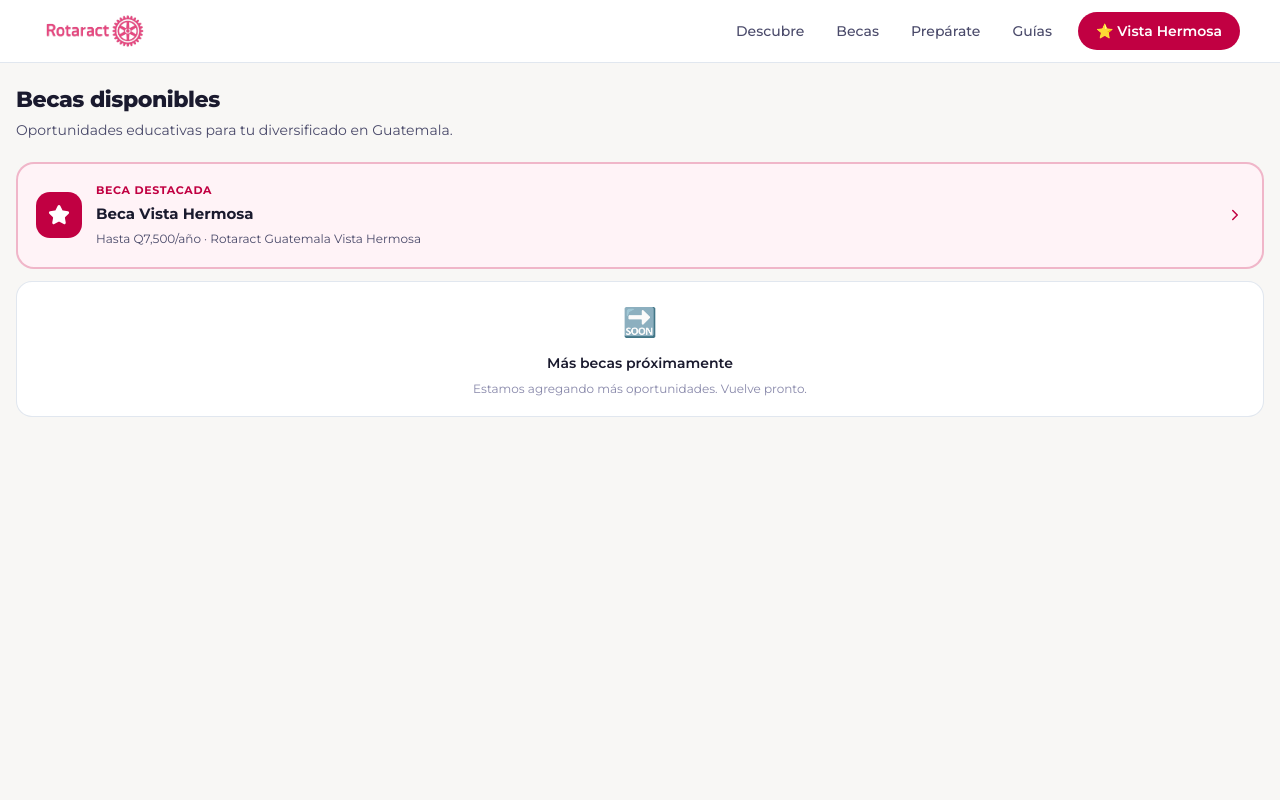
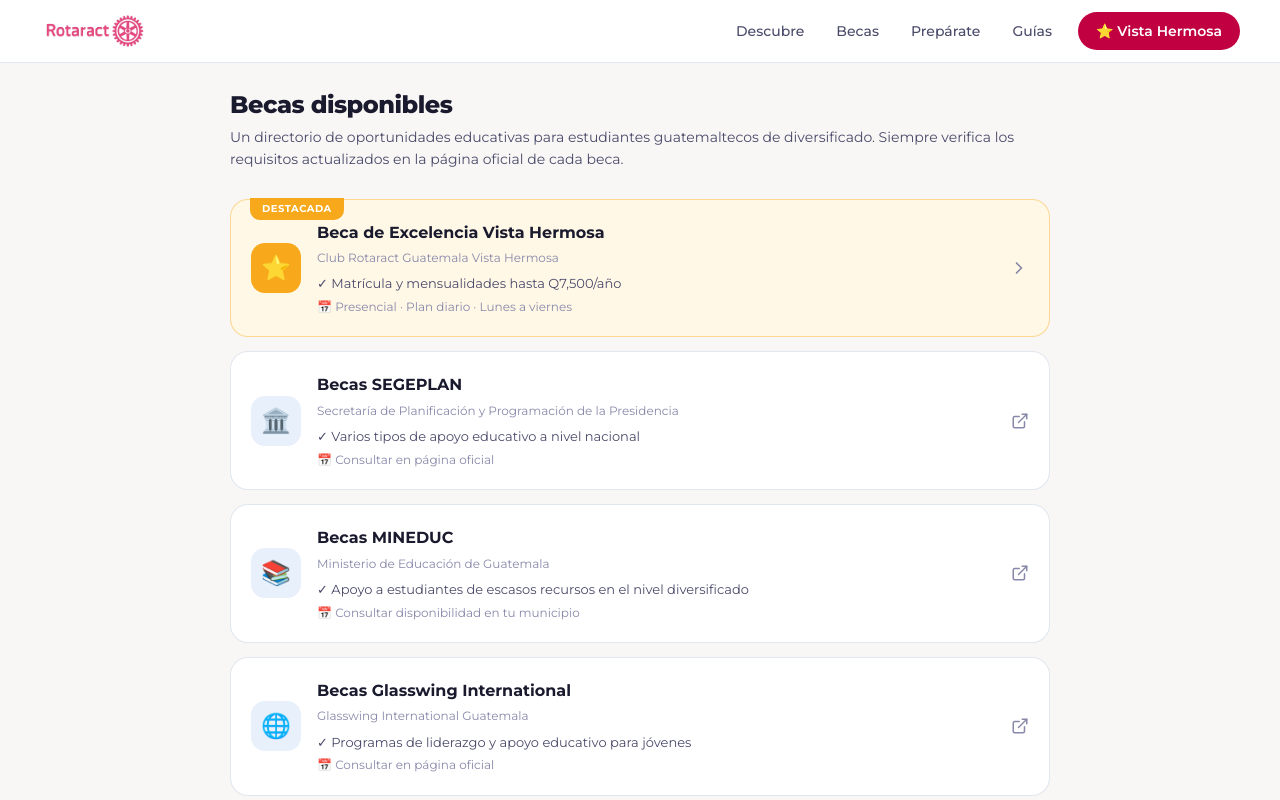
Before and after one commit to jaimedeleon1423/ruta-a-tu-beca, a Next.js app: page /becas in a window 1280 px wide. Shown: the top 800 px of the page. Built offline with nearby package versions, Linux system fonts and the light colour scheme.

Commit message:
feat: directorio de becas con SEGEPLAN, links externos, modalidad presencial

```diff
--- a/src/app/becas/page.tsx
+++ b/src/app/becas/page.tsx
@@ -1,29 +1,92 @@
 import Link from 'next/link';
-import { Star, ChevronRight } from 'lucide-react';
+import { Star, ChevronRight, ExternalLink } from 'lucide-react';
+
+const becas = [
+  {
+    nombre: 'Beca de Excelencia Vista Hermosa',
+    org: 'Club Rotaract Guatemala Vista Hermosa',
+    emoji: '⭐',
+    destacada: true,
+    cubre: 'Matrícula y mensualidades hasta Q7,500/año',
+    modalidad: 'Presencial · Plan diario · Lunes a viernes',
+    href: '/becas/vista-hermosa',
+    externo: false,
+  },
+  {
+    nombre: 'Becas SEGEPLAN',
+    org: 'Secretaría de Planificación y Programación de la Presidencia',
+    emoji: '🏛️',
+    cubre: 'Varios tipos de apoyo educativo a nivel nacional',
+    modalidad: 'Consultar en página oficial',
+    href: 'https://www.segeplan.gob.gt',
+    externo: true,
+  },
+  {
+    nombre: 'Becas MINEDUC',
+    org: 'Ministerio de Educación de Guatemala',
+    emoji: '📚',
+    cubre: 'Apoyo a estudiantes de escasos recursos en el nivel diversificado',
+    modalidad: 'Consultar disponibilidad en tu municipio',
+    href: 'https://www.mineduc.gob.gt',
+    externo: true,
+  },
+  {
+    nombre: 'Becas Glasswing International',
+    org: 'Glasswing International Guatemala',
+    emoji: '🌐',
+    cubre: 'Programas de liderazgo y apoyo educativo para jóvenes',
+    modalidad: 'Consultar en página oficial',
+    href: 'https://www.glasswing.org',
+    externo: true,
+  },
+];
+
 export default function BecasPage() {
   return (
-    <div style={{ padding: '24px 16px' }}>
-      <h1 style={{ fontSize: 22, fontWeight: 800, marginBottom: 6 }}>Becas disponibles</h1>
-      <p style={{ fontSize: 14, color: 'var(--text-secondary)', marginBottom: 20 }}>Oportunidades educativas para tu diversificado en Guatemala.</p>
-      <Link href="/becas/vista-hermosa" style={{
-        display: 'flex', alignItems: 'center', gap: 14, background: '#fff3f7',
-        border: '2px solid rgba(193,0,66,0.25)', borderRadius: 18, padding: '18px',
-        textDecoration: 'none', marginBottom: 12,
-      }}>
-        <div style={{ width: 46, height: 46, borderRadius: 14, background: 'var(--rotaract-cranberry)', display: 'flex', alignItems: 'center', justifyContent: 'center', flexShrink: 0 }}>
-          <Star size={22} color="white" fill="white" />
-        </div>
-        <div style={{ flex: 1 }}>
-          <div style={{ fontSize: 11, fontWeight: 700, color: 'var(--rotaract-cranberry)', letterSpacing: '0.06em', marginBottom: 3, textTransform: 'uppercase' }}>Beca destacada</div>
-          <div style={{ fontSize: 15, fontWeight: 700, color: 'var(--text-primary)', marginBottom: 3 }}>Beca Vista Hermosa</div>
-          <div style={{ fontSize: 12, color: 'var(--text-secondary)' }}>Hasta Q7,500/año · Rotaract Guatemala Vista Hermosa</div>
-        </div>
-        <ChevronRight size={18} color="var(--rotaract-cranberry)" />
-      </Link>
-      <div style={{ background: 'white', borderRadius: 16, padding: '18px', border: '1px solid var(--border)', textAlign: 'center' }}>
-        <div style={{ fontSize: 28, marginBottom: 8 }}>🔜</div>
-        <div style={{ fontSize: 14, fontWeight: 600, color: 'var(--text-primary)', marginBottom: 4 }}>Más becas próximamente</div>
-        <div style={{ fontSize: 12, color: 'var(--text-muted)' }}>Estamos agregando más oportunidades. Vuelve pronto.</div>
+    <div style={{ maxWidth: 860, margin: '0 auto', padding: '28px 20px 60px' }}>
+      <h1 style={{ fontSize: 24, fontWeight: 800, marginBottom: 6, color: 'var(--text-primary)' }}>Becas disponibles</h1>
+      <p style={{ fontSize: 14, color: 'var(--text-secondary)', marginBottom: 28, lineHeight: 1.6 }}>
+        Un directorio de oportunidades educativas para estudiantes guatemaltecos de diversificado. Siempre verifica los requisitos actualizados en la página oficial de cada beca.
+      </p>
+
+      <div style={{ display: 'flex', flexDirection: 'column', gap: 14 }}>
+        {becas.map((b, i) => (
+          <div key={i} style={{ position: 'relative' }}>
+            {b.destacada && (
+              <div style={{ position: 'absolute', top: -1, left: 20, background: 'var(--rotaract-gold)', color: 'white', fontSize: 10, fontWeight: 700, padding: '3px 12px', borderRadius: '0 0 10px 10px', letterSpacing: '0.05em', zIndex: 1 }}>DESTACADA</div>
+            )}
+            <Link
+              href={b.href}
+              target={b.externo ? '_blank' : undefined}
+              rel={b.externo ? 'noopener noreferrer' : undefined}
+              style={{
+                display: 'flex', alignItems: 'center', gap: 16,
+                background: b.destacada ? 'var(--rotaract-gold-light)' : 'white',
+                border: b.destacada ? '1.5px solid rgba(247,168,27,0.4)' : '1px solid var(--border)',
+                borderRadius: 18, padding: '20px', textDecoration: 'none',
+              }}
+            >
+              <div style={{ width: 50, height: 50, borderRadius: 14, background: b.destacada ? 'var(--rotaract-gold)' : 'var(--rotaract-blue-light)', display: 'flex', alignItems: 'center', justifyContent: 'center', fontSize: 24, flexShrink: 0 }}>{b.emoji}</div>
+              <div style={{ flex: 1, minWidth: 0 }}>
+                <div style={{ fontSize: 16, fontWeight: 700, color: 'var(--text-primary)', marginBottom: 3 }}>{b.nombre}</div>
+                <div style={{ fontSize: 12, color: 'var(--text-muted)', marginBottom: 6 }}>{b.org}</div>
+                <div style={{ fontSize: 13, color: 'var(--text-secondary)', marginBottom: 3 }}>✓ {b.cubre}</div>
+                <div style={{ fontSize: 12, color: 'var(--text-muted)' }}>📅 {b.modalidad}</div>
+              </div>
+              {b.externo
+                ? <ExternalLink size={18} color="var(--text-muted)" style={{ flexShrink: 0 }} />
+                : <ChevronRight size={20} color="var(--text-muted)" style={{ flexShrink: 0 }} />
+              }
+            </Link>
+          </div>
+        ))}
+      </div>
+
+      <div style={{ marginTop: 32, background: 'var(--rotaract-blue-light)', border: '1px solid rgba(0,80,162,0.15)', borderRadius: 16, padding: '18px 20px' }}>
+        <div style={{ fontSize: 14, fontWeight: 700, color: 'var(--rotaract-blue)', marginBottom: 6 }}>💡 ¿Conoces otra beca?</div>
+        <p style={{ fontSize: 13, color: 'var(--text-secondary)', lineHeight: 1.6, margin: 0 }}>
+          Si conoces una beca que debería estar en este directorio, escríbenos a <strong>becasrotaryvistahermosa@gmail.com</strong> y la evaluamos para agregarla.
+        </p>
       </div>
     </div>
   );
```
